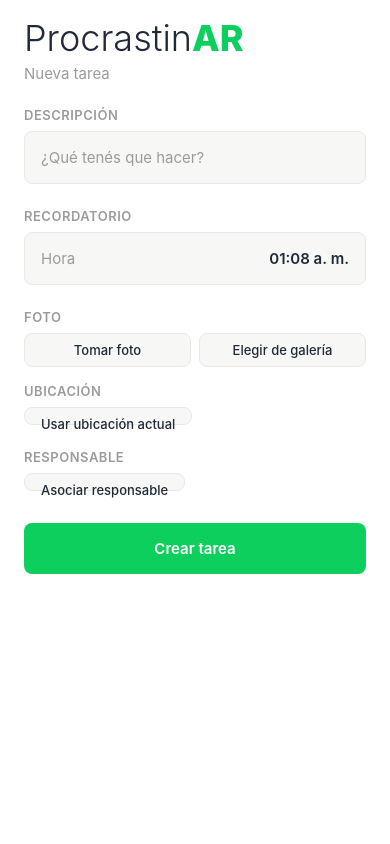
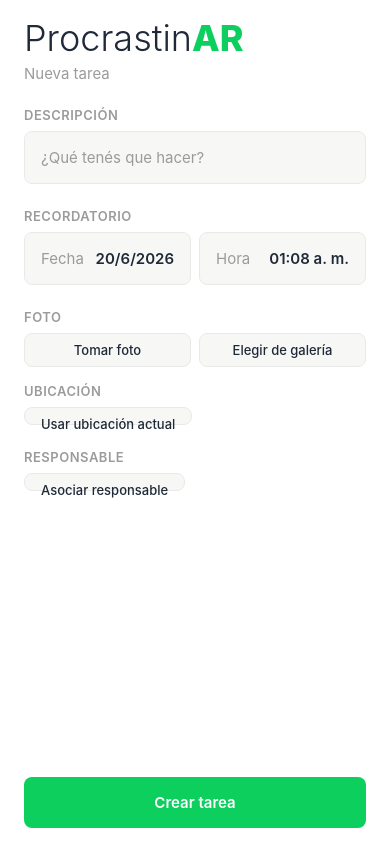
Before and after one commit to YCastEmm/procrastin-ar, a React Native app: screen /AddTask in a window 390 px wide. Built offline with nearby package versions, Linux system fonts and the light colour scheme; what expo-notifications would draw is missing.

Commit message:
feat: agrega funcionalidad para agregar evento al calendar

```diff
--- a/src/screens/AddTaskScreen.tsx
+++ b/src/screens/AddTaskScreen.tsx
@@ -1,12 +1,13 @@
 import { StackNavigationProp } from "@react-navigation/stack"
-import { ActivityIndicator, Image, StyleSheet, Text, TextInput, TouchableOpacity, View } from "react-native"
+import { ActivityIndicator, Image, Platform, ScrollView, StyleSheet, Text, TextInput, TouchableOpacity, View } from "react-native"
 import { RootStackParamList } from "../../App"
 import { useState } from "react"
 import { programarRecordatorio } from "@/services/notificationsService"
-import { requestCameraPermission, requestMediaLibraryPermission, requestLocationPermission, requestContactsPermission } from "@/services/permissionsService"
+import { requestCameraPermission, requestMediaLibraryPermission, requestLocationPermission, requestContactsPermission, requestCalendarPermission } from "@/services/permissionsService"
 import { launchCameraAsync, launchImageLibraryAsync } from "expo-image-picker"
 import * as Location from "expo-location"
 import * as Contacts from "expo-contacts"
+import * as Calendar from "expo-calendar"
 import { Task } from "@/types/Task.type"
 import { DateTimePickerAndroid } from "@react-native-community/datetimepicker"
 import { SafeAreaView } from 'react-native-safe-area-context'
@@ -21,6 +22,7 @@ type AddTaskScreenProps = {
 const AddTaskScreen = ({ navigation }: AddTaskScreenProps) => {
 
     const [tarea, setTarea] = useState<string>("")
+    const [fechaElegida, setFechaElegida] = useState<Date>(new Date())
     const [horaElegida, setHoraElegida] = useState<Date>(new Date())
     const [fotoUri, setFotoUri] = useState<string | undefined>()
     const [ubicacion, setUbicacion] = useState<Task['ubicacion']>(undefined)
@@ -78,6 +80,16 @@ const AddTaskScreen = ({ navigation }: AddTaskScreenProps) => {
         setContacto({ nombre: contact.name, telefono })
     }
 
+    const abrirDatePicker = () => {
+        DateTimePickerAndroid.open({
+            value: fechaElegida,
+            mode: 'date',
+            onChange: (event, selectedDate) => {
+                if (selectedDate) setFechaElegida(selectedDate)
+            }
+        })
+    }
+
     const abrirPicker = () => {
         DateTimePickerAndroid.open({
             value: horaElegida,
@@ -89,19 +101,54 @@ const AddTaskScreen = ({ navigation }: AddTaskScreenProps) => {
         })
     }
 
+    const getFechaHora = () => {
+        const dt = new Date(fechaElegida)
+        dt.setHours(horaElegida.getHours(), horaElegida.getMinutes(), 0, 0)
+        return dt
+    }
+
+    const getDefaultCalendarId = async (): Promise<string | null> => {
+        if (Platform.OS === 'ios') {
+            const cal = await Calendar.getDefaultCalendarAsync()
+            return cal?.id ?? null
+        }
+        const calendars = await Calendar.getCalendarsAsync(Calendar.EntityTypes.EVENT)
+        const primary = calendars.find(c => c.isPrimary && c.allowsModifications)
+            ?? calendars.find(c => c.allowsModifications)
+        return primary?.id ?? null
+    }
+
     const handleAddTask = async () => {
         try {
+            let calendarEventId: string | undefined
+            const calStatus = await requestCalendarPermission()
+            if (calStatus === 'granted') {
+                try {
+                    const calendarId = await getDefaultCalendarId()
+                    if (calendarId) {
+                        const startDate = getFechaHora()
+                        const endDate = new Date(startDate.getTime() + 60 * 60 * 1000)
+                        calendarEventId = await Calendar.createEventAsync(calendarId, {
+                            title: tarea,
+                            startDate,
+                            endDate,
+                        })
+                    }
+                } catch {}
+            }
+
             const nuevaTarea = {
                 id: Date.now().toString(),
-                fecha: new Date().toLocaleDateString('es-AR'),
+                fecha: fechaElegida.toLocaleDateString('es-AR'),
                 descripcion: tarea,
                 completada: false,
                 fotoUri,
                 ubicacion,
                 contacto,
+                calendarEventId,
             }
             await addTask(nuevaTarea)
-            await programarRecordatorio(tarea, horaElegida)
+            await programarRecordatorio(tarea, getFechaHora())
             navigation.navigate("Home")
         } catch (error) {
             console.error(error)
@@ -110,6 +157,7 @@ const AddTaskScreen = ({ navigation }: AddTaskScreenProps) => {
 
     return (
         <SafeAreaView style={styles.container}>
+            <ScrollView showsVerticalScrollIndicator={false} contentContainerStyle={styles.scrollContent}>
             <Text style={styles.appTitle}>
                 Procrastin<Text style={styles.appTitleBold}>AR</Text>
             </Text>
@@ -125,12 +173,20 @@ const AddTaskScreen = ({ navigation }: AddTaskScreenProps) => {
             />
 
             <Text style={styles.label}>Recordatorio</Text>
-            <TouchableOpacity style={styles.timeRow} onPress={abrirPicker}>
-                <Text style={styles.timeLabel}>Hora</Text>
-                <Text style={styles.timeValue}>
-                    {horaElegida.toLocaleTimeString('es-AR', { hour: '2-digit', minute: '2-digit' })}
-                </Text>
-            </TouchableOpacity>
+            <View style={styles.datetimeRow}>
+                <TouchableOpacity style={[styles.timeRow, styles.datetimeField]} onPress={abrirDatePicker}>
+                    <Text style={styles.timeLabel}>Fecha</Text>
+                    <Text style={styles.timeValue}>
+                        {fechaElegida.toLocaleDateString('es-AR')}
+                    </Text>
+                </TouchableOpacity>
+                <TouchableOpacity style={[styles.timeRow, styles.datetimeField]} onPress={abrirPicker}>
+                    <Text style={styles.timeLabel}>Hora</Text>
+                    <Text style={styles.timeValue}>
+                        {horaElegida.toLocaleTimeString('es-AR', { hour: '2-digit', minute: '2-digit' })}
+                    </Text>
+                </TouchableOpacity>
+            </View>
 
             <Text style={styles.label}>Foto</Text>
             <View style={styles.photoRow}>
@@ -187,6 +243,7 @@ const AddTaskScreen = ({ navigation }: AddTaskScreenProps) => {
                 </TouchableOpacity>
             )}
 
+            </ScrollView>
             <TouchableOpacity
                 style={styles.createButton}
                 onPress={handleAddTask}
@@ -203,6 +260,9 @@ const styles = StyleSheet.create({
         backgroundColor: colors.background,
         paddingHorizontal: spacing.lg,
         paddingTop: spacing.md,
+    },
+    scrollContent: {
+        paddingBottom: spacing.md,
     },
     appTitle: {
         fontSize: 36, fontWeight: '300', color: colors.text,
@@ -232,6 +292,15 @@ const styles = StyleSheet.create({
         backgroundColor: colors.surface,
         padding: spacing.md,
         marginBottom: spacing.lg,
+    },
+    datetimeRow: {
+        flexDirection: 'row',
+        gap: spacing.sm,
+        marginBottom: spacing.lg,
+    },
+    datetimeField: {
+        flex: 1,
+        marginBottom: 0,
     },
     timeRow: {
         flexDirection: 'row',
@@ -313,6 +382,7 @@ const styles = StyleSheet.create({
         borderRadius: radius.md,
         alignItems: 'center',
         marginTop: spacing.sm,
+        marginBottom: spacing.md,
     },
     createButtonText: {
         fontSize: typography.body,
--- a/src/store/taskStore.ts
+++ b/src/store/taskStore.ts
@@ -7,6 +7,7 @@ import {
     eliminarTarea,
     limpiarCompletadas,
 } from '@/services/taskService'
+import * as Calendar from 'expo-calendar'
 
 interface TaskStore {
     tasks: Task[]
@@ -18,7 +19,7 @@ interface TaskStore {
     clearCompleted: () => Promise<void>
 }
 
-export const useTaskStore = create<TaskStore>((set) => ({
+export const useTaskStore = create<TaskStore>((set, get) => ({
     tasks: [],
 
     loadTasks: async () => {
@@ -41,6 +42,12 @@ export const useTaskStore = create<TaskStore>((set) => ({
     },
 
     deleteTask: async (id: string) => {
+        const task = get().tasks.find(t => t.id === id)
+        if (task?.calendarEventId) {
+            try {
+                await Calendar.deleteEventAsync(task.calendarEventId)
+            } catch {}
+        }
         const updated = await eliminarTarea(id)
         set({ tasks: updated })
     },
```
